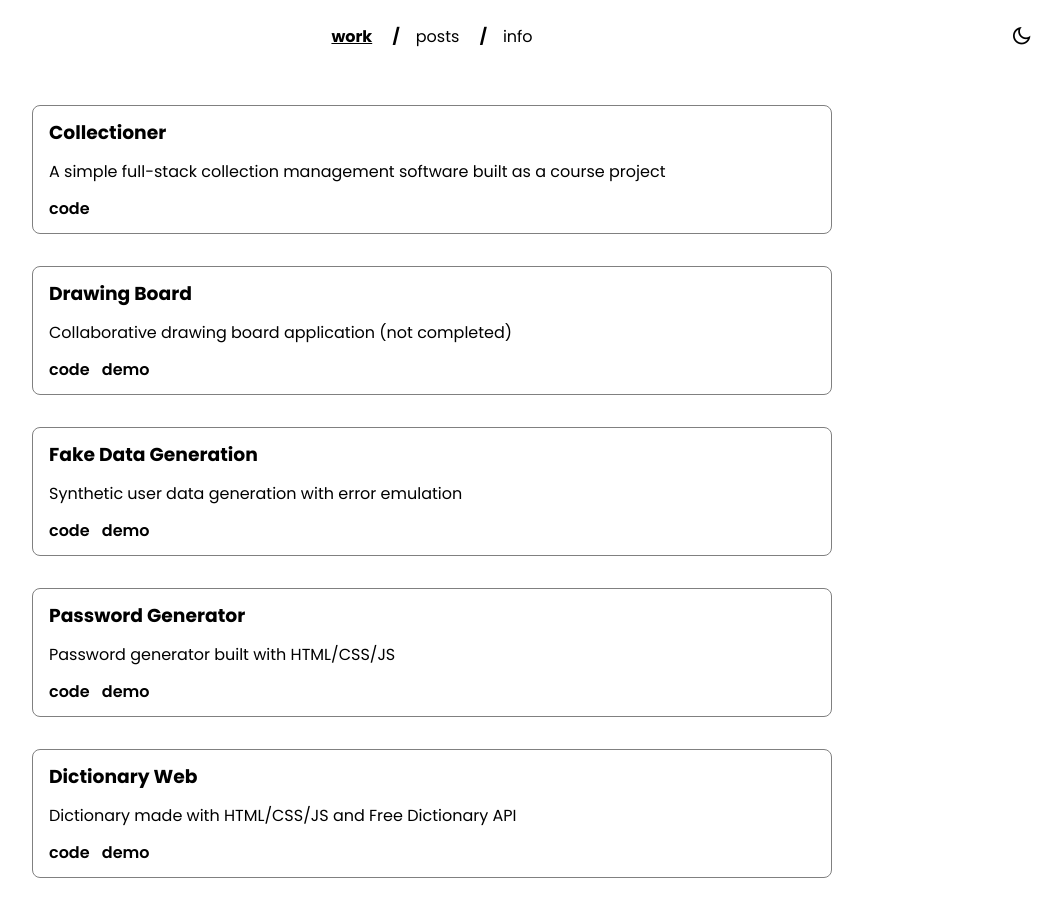
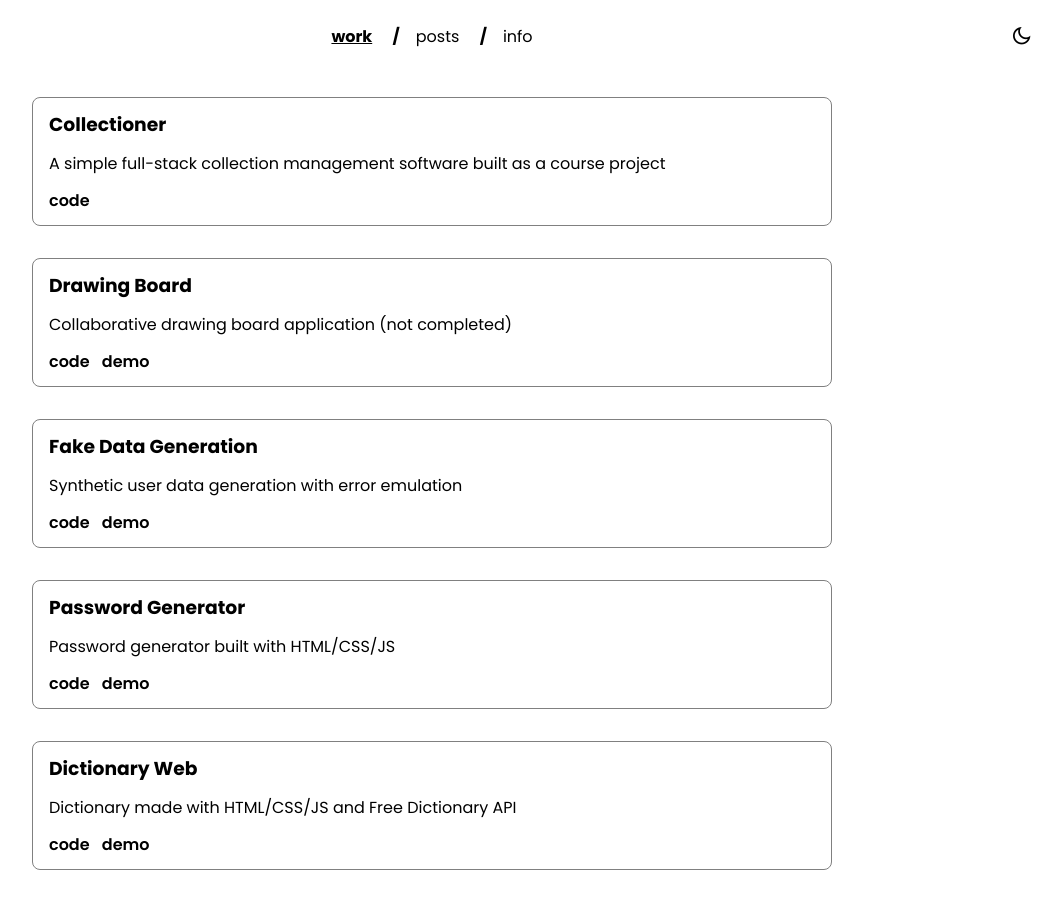
Before and after one commit to maxpn01/maxpn01.github.io, a plain HTML site: page index.html in a window 1280 px wide. Shown: the whole page, without its empty margins (208-1270 px from the left). Drawn offline with nearby package versions, Linux system fonts and the light colour scheme.

Commit message:
make the margin smaller

```diff
--- a/style.css
+++ b/style.css
@@ -272,13 +272,13 @@ a {
 
 @media screen and (min-width: 600px) {
     :root {
-        --section-margin: 1.75rem 5rem;
+        --section-margin: 1.5rem 5rem;
     }
 }
 
 @media screen and (min-width: 768px) {
     :root {
-        --section-margin: 2rem 7.5rem;
+        --section-margin: 1.5rem 7.5rem;
 
         --popup-image-maxwidth: 60%;
 
@@ -314,21 +314,21 @@ a {
 
 @media screen and (min-width: 1100px) {
     :root {
-        --section-margin: 2rem 15rem;
+        --section-margin: 1.5rem 15rem;
         --popup-image-maxwidth: 40%;
     }
 }
 
 @media screen and (min-width: 1300px) {
     :root {
-        --section-margin: 2rem 20rem;
+        --section-margin: 1.5rem 20rem;
     }
 }
 
 @media screen and (min-width: 1600px) {
     :root {
         --nav-padding: 2rem 0;
-        --section-margin: 3rem 30rem;
+        --section-margin: 1.75rem 30rem;
     }
 
     .theme-btn {
```
